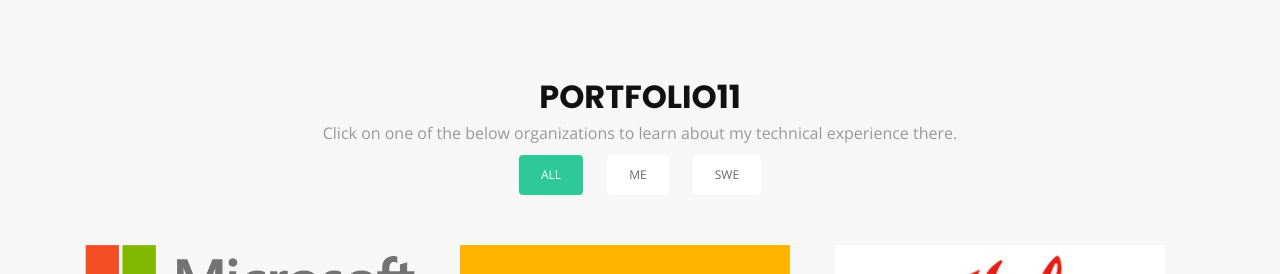
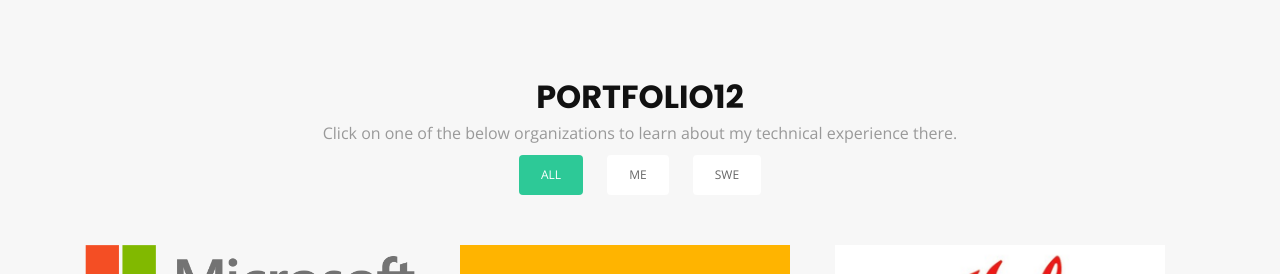
Before and after one commit to mithuang/mithuang.github.io, a Jekyll site: the page index.html, which Jekyll copies as it is, in a window 1280 px wide and 900 px high, scrolled down 1712 px. Shown: the part 176-450 px from the top of the window. Built offline with Jekyll 4.4.1, drawn with Linux system fonts in a browser that asks for light colours.

Commit message:
portfolio menu12

```diff
--- a/css/style.css
+++ b/css/style.css
@@ -768,7 +768,10 @@ body.mobile-nav-active #mobile-nav-toggle {
 }
 
 #portfolio .portfolio-item img {
-  position: relative;
+  max-width: 100%;
+  max-height: 100%;
+  display: block;
+  margin: 0 auto;
   transition: all 600ms cubic-bezier(0.645, 0.045, 0.355, 1);
 }
 
--- a/index.html
+++ b/index.html
@@ -128,7 +128,7 @@
     <section id="portfolio">
       <div class="container wow fadeInUp">
         <div class="section-header">
-          <h3 class="section-title">Portfolio11</h3>
+          <h3 class="section-title">Portfolio12</h3>
           <p class="section-description">Click on one of the below organizations to learn about my technical experience there.</p>
         </div>
         <div class="row">
@@ -145,7 +145,7 @@
         <div class="row" id="portfolio-wrapper">
           <div class="col-lg-4 col-md-6 portfolio-item filter-swe">
             <a href="">
-              <img src="img/portfolio/Microsoft_logo.png" alt="" style='height: 100%; width: 100%; object-fit: contain'>
+              <img src="img/portfolio/Microsoft_logo.png" alt="">
               <div class="details">
                 <h4>Microsoft</h4>
                 <span>Software Engineer Intern</span>
@@ -155,7 +155,7 @@
 
           <div class="col-lg-4 col-md-6 portfolio-item filter-swe">
             <a href="">
-              <img src="img/portfolio/Stryker-Logo.jpg" alt="" style='height: 100%; width: 100%; object-fit: contain'>
+              <img src="img/portfolio/Stryker-Logo.jpg" alt="">
               <div class="details">
                 <h4>Stryker</h4>
                 <span>Software Engineer Intern</span>
@@ -165,7 +165,7 @@
 
           <div class="col-lg-4 col-md-6 portfolio-item filter-me">
             <a href="">
-              <img src="img/portfolio/Huf-Logo.png" alt="" style='height: 100%; width: 100%; object-fit: contain'>
+              <img src="img/portfolio/Huf-Logo.png" alt="">
               <div class="details">
                 <h4>Huf NA</h4>
                 <span>Mechanical Engineer Intern</span>
@@ -175,7 +175,7 @@
 
           <div class="col-lg-4 col-md-6 portfolio-item filter-me filter-swe">
             <a href="">
-              <img src="img/portfolio/UM-logo.jpg" alt="" style='height: 100%; width: 100%; object-fit: contain'>
+              <img src="img/portfolio/UM-logo.jpg" alt="">
               <div class="details">
                 <h4>U of Michigan</h4>
                 <span>Student and Instructional Aide</span>
@@ -185,7 +185,7 @@
 
           <div class="col-lg-4 col-md-6 portfolio-item filter-me">
             <a href="">
-              <img src="img/portfolio/FIRST-logo.jpg" alt="" style='height: 100%; width: 100%; object-fit: contain'>
+              <img src="img/portfolio/FIRST-logo.jpg" alt="">
               <div class="details">
                 <h4>FIRST Robotics</h4>
                 <span>Chief Engineer</span>
```
